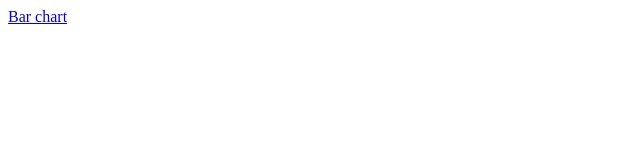
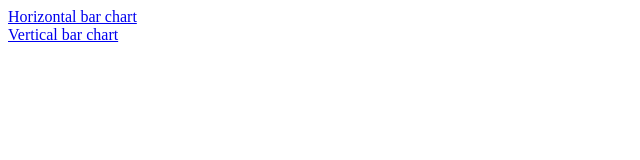
Before and after one commit to spainisnotequal/d3.js-examples, a website: page public/index.html in a window 1280 px wide. Shown: the whole page, without its empty margins (0-640 px from the left). Drawn offline with Linux system fonts and the light colour scheme.

Commit message:
Rename the horizontal bar chart

```diff
--- a/public/index.html
+++ b/public/index.html
@@ -7,6 +7,8 @@
   </head>
 
   <body>
-    <a href="/bar-chart.html">Bar chart</a>
+    <a href="/horizontal-bar-chart.html">Horizontal bar chart</a>
+    <br />
+    <a href="/vertical-bar-chart.html">Vertical bar chart</a>
   </body>
 </html>
```
Also changed, not shown: public/horizontal-bar-chart.html (renamed from public/bar-chart.html, +0 -1 lines).
